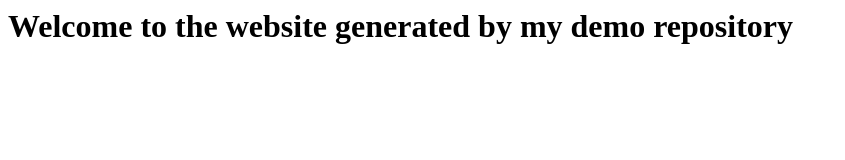
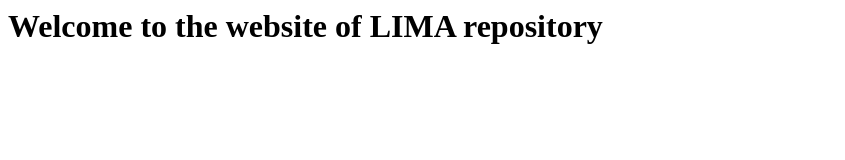
Before and after one commit to CropModelingPlatform/LIMA-Docs, a website: page index.html in a window 1280 px wide. Shown: the whole page, without its empty margins (0-845 px from the left). Drawn offline with Linux system fonts and the light colour scheme.

Commit message:
Update index.html

```diff
--- a/index.html
+++ b/index.html
@@ -1 +1 @@
-<h1>Welcome to the website generated by my demo repository</h1>
+<h1>Welcome to the website of LIMA repository</h1>
```
